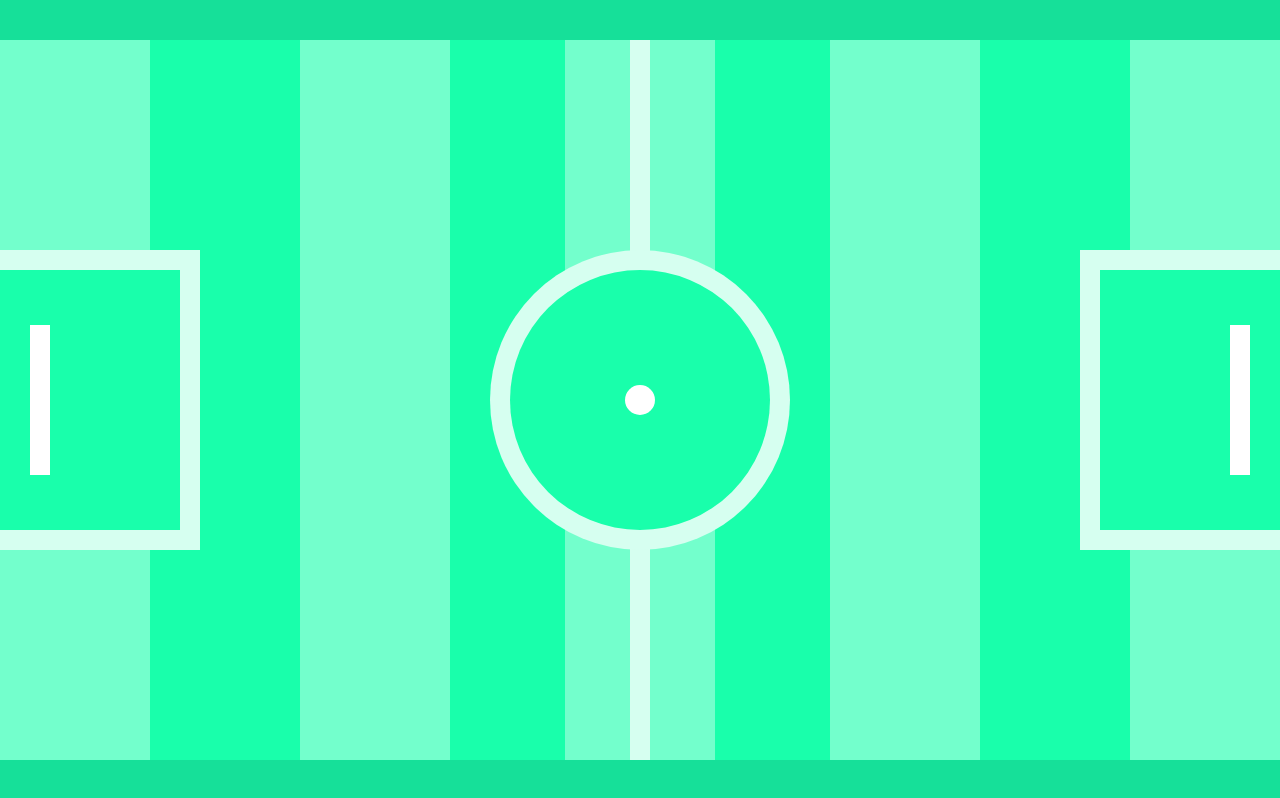
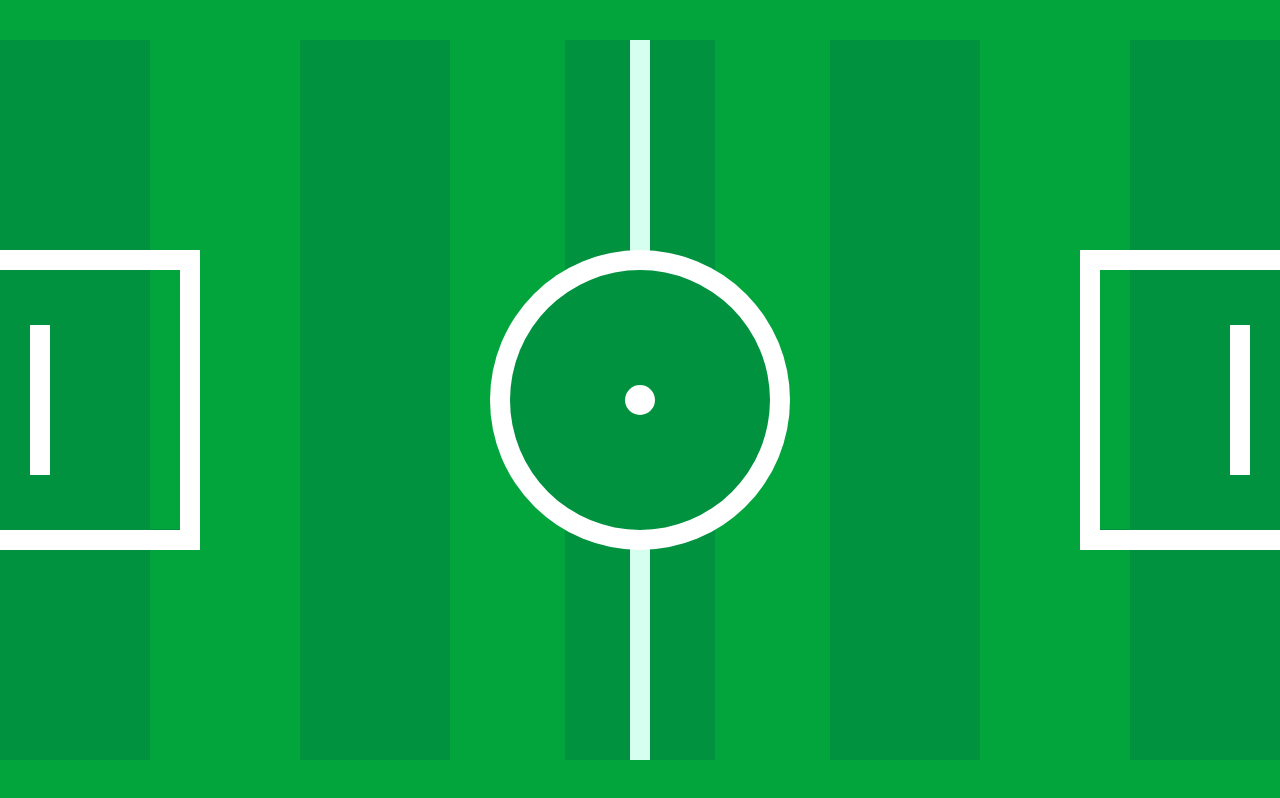
Before and after one commit to alanadson/football-field, a plain HTML site: page index.html in a window 1280 px wide. Drawn offline with Linux system fonts and the light colour scheme.

```diff
--- a/index.html
+++ b/index.html
@@ -21,11 +21,17 @@
       <div class="range5"></div>
       <div class="marking1"></div>
       <div class="circle1"></div>
-      <div class="circle2"></div>
+      <div class="circle2">
+        <div class="right-circle-fill"></div>
+      </div>
       <div class="left-rectangle1"></div>
-      <div class="left-rectangle2"></div>
+      <div class="left-rectangle2">
+        <div class="left-fill"></div>
+      </div>
       <div class="right-rectangle1"></div>
-      <div class="right-rectangle2"></div>
+      <div class="right-rectangle2">
+        <div class="right-fill"></div>
+      </div>
       <div class="ball"></div>
       <div class="player1"></div>
       <div class="player2"></div>
--- a/public/css/style.css
+++ b/public/css/style.css
@@ -1,5 +1,5 @@
 body {
-  background-color: #16e099;
+  background-color: #02a53c;
 }
 
 .field {
@@ -11,7 +11,7 @@
   margin: auto;
   width: 1280px;
   height: 720px;
-  background-color: #19ffab;
+  background-color: #02a53c;
 }
 
 .range1,
@@ -22,7 +22,7 @@
   position: absolute;
   width: 150px;
   height: 100%;
-  background-color: #73ffcc;
+  background-color: #00923f;
 }
 
 .range2 {
@@ -60,7 +60,7 @@
   margin: auto;
   height: 300px;
   width: 300px;
-  background-color: #d6fff0;
+  background-color: #ffffff;
   border-radius: 50%;
 }
 
@@ -73,9 +73,18 @@
   margin: auto;
   height: 260px;
   width: 260px;
-  background-color: #19ffab;
+  background-color: #00923f;
   border-radius: 50%;
 }
+
+/* .right-circle-fill {
+  background-color: black;
+  position: absolute;
+  right: 0;
+  margin: auto;
+  height: 20%;
+  width: 20%;
+} */
 
 .left-rectangle1 {
   position: absolute;
@@ -85,7 +94,7 @@
   margin: auto;
   height: 300px;
   width: 200px;
-  background-color: #d6fff0;
+  background-color: #ffffff;
 }
 
 .left-rectangle2 {
@@ -96,7 +105,16 @@
   margin: auto;
   height: 260px;
   width: 180px;
-  background-color: #19ffab;
+  background-color: #00923f;
+}
+
+.left-fill {
+  position: absolute;
+  right: 0;
+  margin: auto;
+  height: 16.2rem;
+  width: 1.9rem;
+  background-color: #02a53c;
 }
 
 .right-rectangle1 {
@@ -107,7 +125,7 @@
   margin: auto;
   height: 300px;
   width: 200px;
-  background-color: #d6fff0;
+  background-color: #ffffff;
 }
 
 .right-rectangle2 {
@@ -118,7 +136,16 @@
   margin: auto;
   height: 260px;
   width: 180px;
-  background-color: #19ffab;
+  background-color: #00923f;
+}
+
+.right-fill {
+  position: absolute;
+  left: 0;
+  margin: auto;
+  height: 16.2rem;
+  width: 1.9rem;
+  background-color: #02a53c;
 }
 
 .ball {
@@ -130,7 +157,7 @@
   margin: auto;
   height: 30px;
   width: 30px;
-  background-color: white;
+  background-color: #ffffff;
   border-radius: 50%;
 }
 
@@ -142,7 +169,7 @@
   margin: auto;
   height: 150px;
   width: 20px;
-  background-color: white;
+  background-color: #ffffff;
 }
 
 .player2 {
@@ -153,5 +180,5 @@
   margin: auto;
   height: 150px;
   width: 20px;
-  background-color: white;
+  background-color: #ffffff;
 }
```
